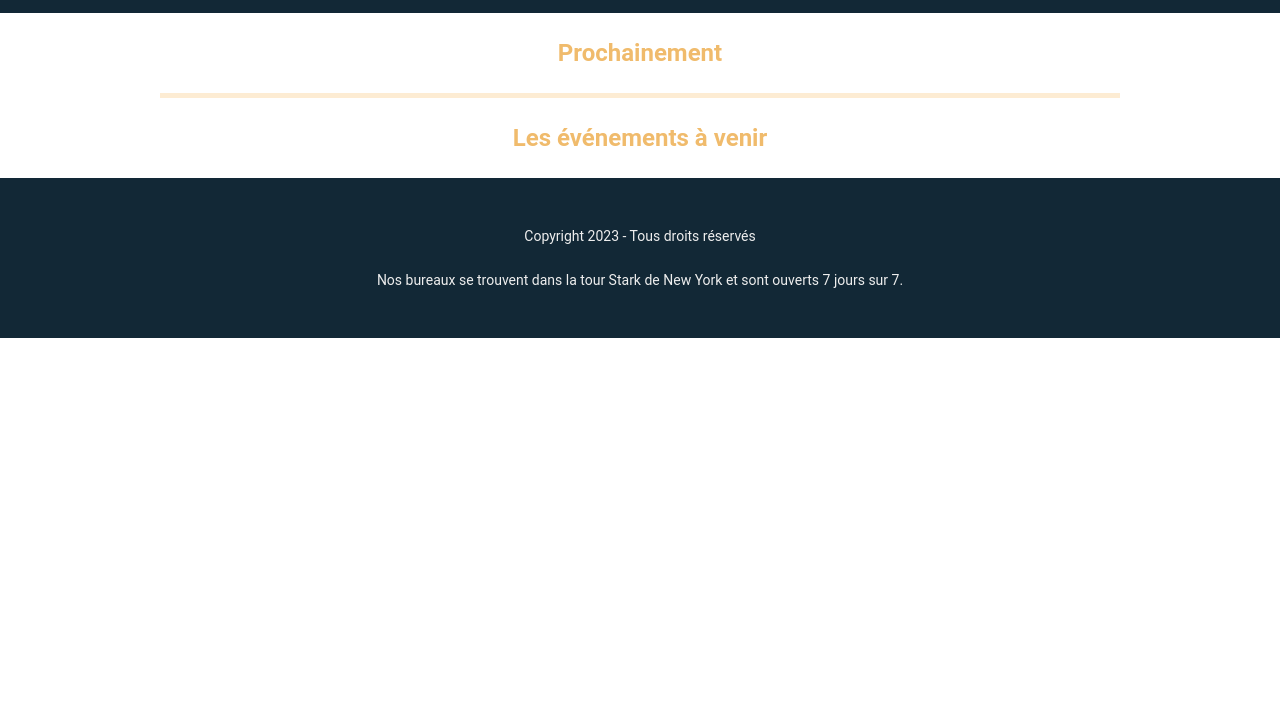
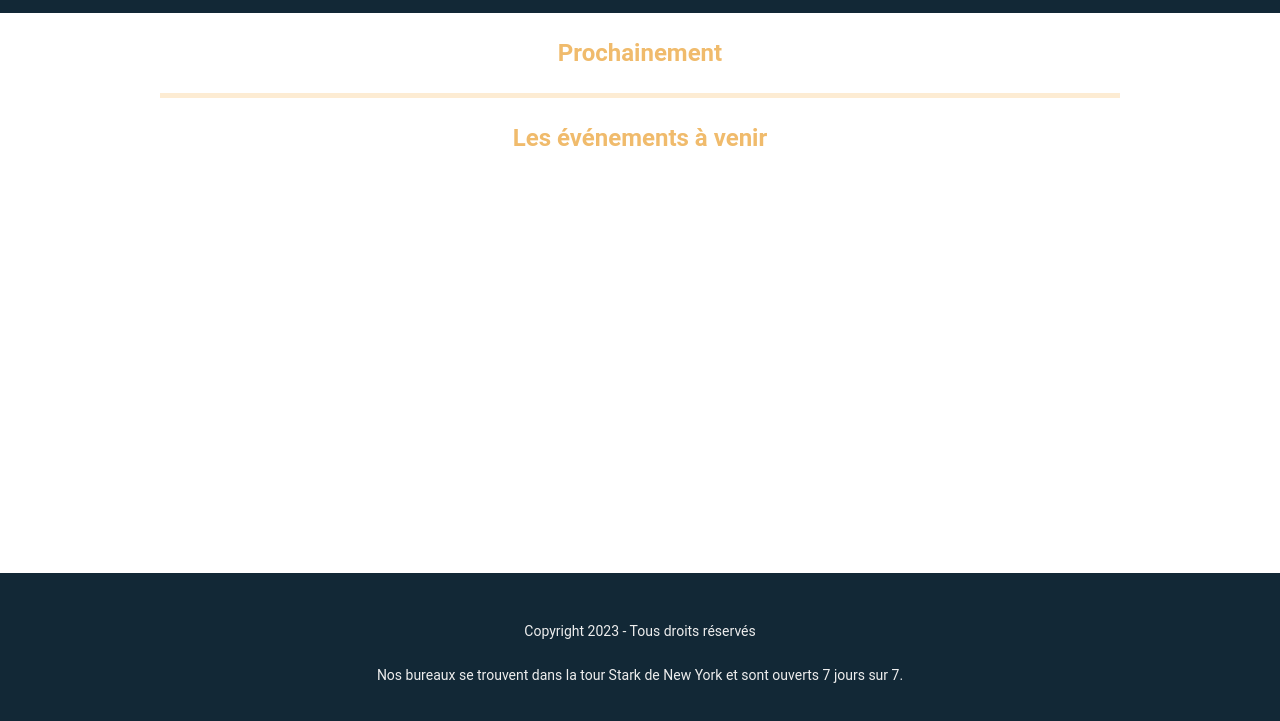
Before and after one commit to Micahdo/Eval1, a plain HTML site: page events.html in a window 1280 px wide. Shown: the part 67-788 px from the top of the page. Drawn offline with Linux system fonts and the light colour scheme.

Commit message:
Footer en bas de page.
Modification du code pour placer le footer en bas de page même si le contenu de la page est vide.

```diff
--- a/style.css
+++ b/style.css
@@ -1,11 +1,14 @@
 body {
+    flex-direction: column;
     margin: 0;
     font-family: 'Roboto';
     font-size: 16px;
+    min-height:100vh;
+    min-width: 100vw;
 }
 
 /*Propriétés flex communes*/
-header, footer, .articles, .help, nav, .nav-list {
+body, header, footer, .articles, .help, nav, .nav-list {
     display:flex;
 }
 
@@ -67,6 +70,7 @@ h3 {
 
 /*Main*/
 main {
+    flex-grow: 1;
     margin:auto;
     width: 75vw;
     line-height: 2rem;
```
